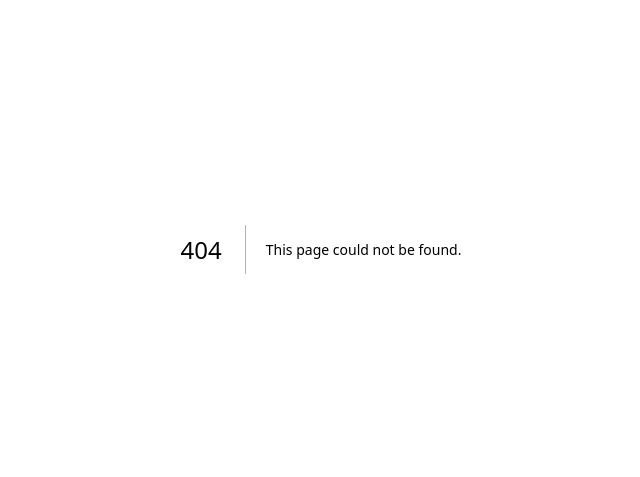
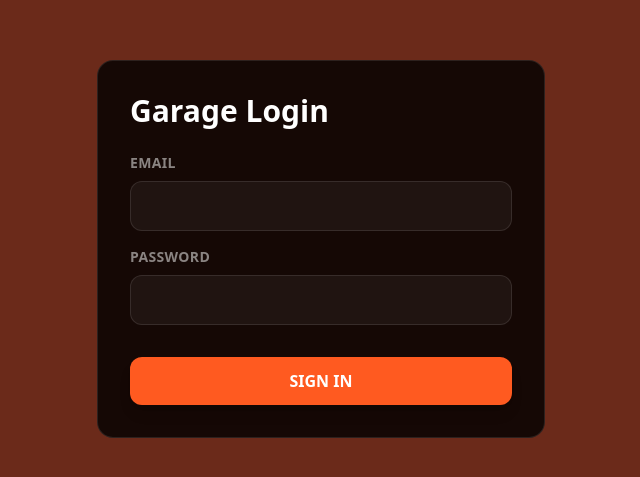
Before and after one commit to gsurjs/The_Fly_And_Ride, a Next.js app: page /login in a window 1280 px wide. Before the commit this address had no page. Shown: the part 151-628 px from the top of the page, without its empty margins (319-959 px from the left). Built offline with nearby package versions, Linux system fonts and the light colour scheme; no server answers.

Commit message:
adding login page

```diff
--- /dev/null
+++ b/app/login/page.tsx
@@ -0,0 +1,66 @@
+'use client';
+import { useState } from 'react';
+import { createClient } from '@supabase/supabase-js';
+
+const supabase = createClient(
+  process.env.NEXT_PUBLIC_SUPABASE_URL!,
+  process.env.NEXT_PUBLIC_SUPABASE_ANON_KEY!
+);
+
+export default function Login() {
+  const [email, setEmail] = useState('');
+  const [password, setPassword] = useState('');
+  const [loading, setLoading] = useState(false);
+
+  const handleLogin = async (e: React.FormEvent) => {
+    e.preventDefault();
+    setLoading(true);
+
+    const { error } = await supabase.auth.signInWithPassword({
+      email,
+      password,
+    });
+
+    if (error) {
+      alert(error.message);
+    } else {
+      // Redirect back to the auction page upon successful secure login
+      window.location.href = '/';
+    }
+    setLoading(false);
+  };
+
+  return (
+    <main className="min-h-screen bg-[#6b2a1a] flex items-center justify-center font-sans p-4">
+      <form onSubmit={handleLogin} className="bg-black/80 p-8 rounded-2xl border border-white/10 max-w-md w-full text-white">
+        <h1 className="text-3xl font-extrabold mb-6">Garage Login</h1>
+
+        <label className="block text-sm font-bold text-white/50 mb-2 uppercase tracking-wide">Email</label>
+        <input
+          type="email"
+          value={email}
+          onChange={(e) => setEmail(e.target.value)}
+          className="w-full bg-white/5 border border-white/10 rounded-xl p-3 mb-4 focus:outline-none focus:border-[#ff5a20] transition-colors"
+          required
+        />
+
+        <label className="block text-sm font-bold text-white/50 mb-2 uppercase tracking-wide">Password</label>
+        <input
+          type="password"
+          value={password}
+          onChange={(e) => setPassword(e.target.value)}
+          className="w-full bg-white/5 border border-white/10 rounded-xl p-3 mb-8 focus:outline-none focus:border-[#ff5a20] transition-colors"
+          required
+        />
+
+        <button
+          type="submit"
+          disabled={loading}
+          className="w-full bg-[#ff5a20] hover:bg-[#ff4500] disabled:opacity-50 text-white font-bold py-3 rounded-xl shadow-lg transition-colors"
+        >
+          {loading ? 'AUTHENTICATING...' : 'SIGN IN'}
+        </button>
+      </form>
+    </main>
+  );
+}
```
